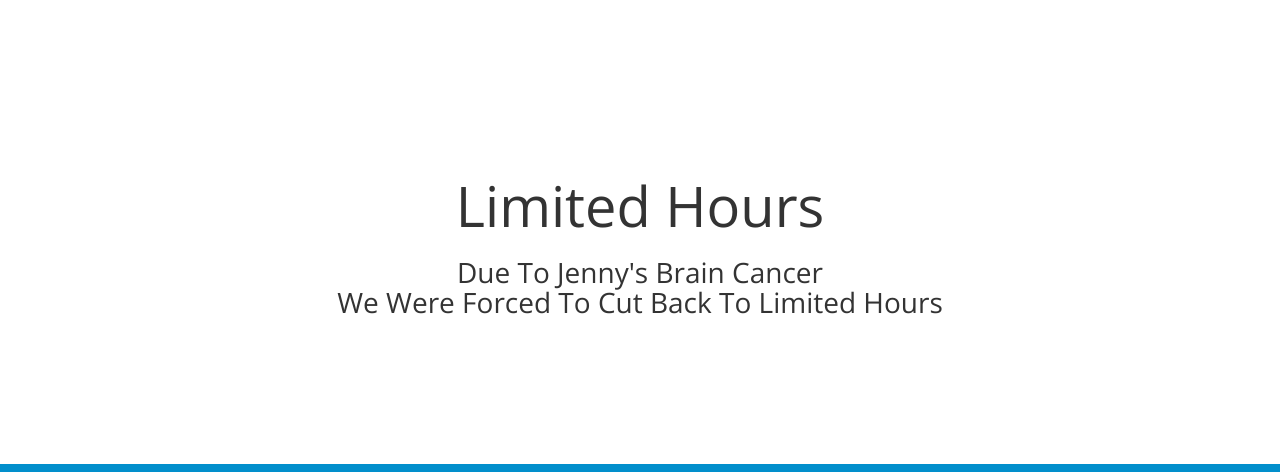
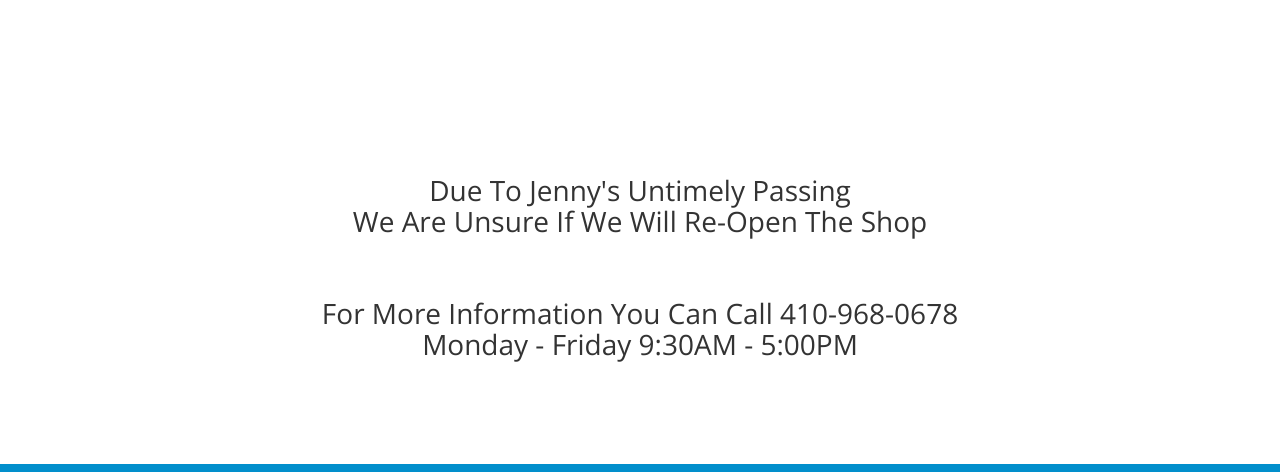
Before and after one commit to bluecrabcrossing/bluecrabcrossing.github.io, a plain HTML site: page index.html in a window 1280 px wide. Shown: the part 87-559 px from the top of the page. Drawn offline with nearby package versions, Linux system fonts and the light colour scheme; some packages are replaced by stand-ins of ours; a script that the page names is missing.

Commit message:
Homepage Update

```diff
--- a/index.html
+++ b/index.html
@@ -60,8 +60,8 @@
                 <br>
                 <div class="row">
                     <div class="col-lg-12 col-md-12">
-                        <h1 align="center" style="font-size:4em;">Limited Hours</h1>
-                        <h3 align="center" style="font-size:2em;">Due To Jenny's Brain Cancer<br>We Were Forced To Cut Back To Limited Hours<br></h3>
+                        <!-- <h1 align="center" style="font-size:4em;">Store Is Operating Under Limited Hours</h1> -->
+                        <h3 align="center" style="font-size:2em;">Due To Jenny's Untimely Passing<br>We Are Unsure If We Will Re-Open The Shop<br><br><br>For More Information You Can Call 410-968-0678<br>Monday - Friday 9:30AM - 5:00PM</h3>
                     </div>
                 </div>
                 <!-- <div class="row">
```
